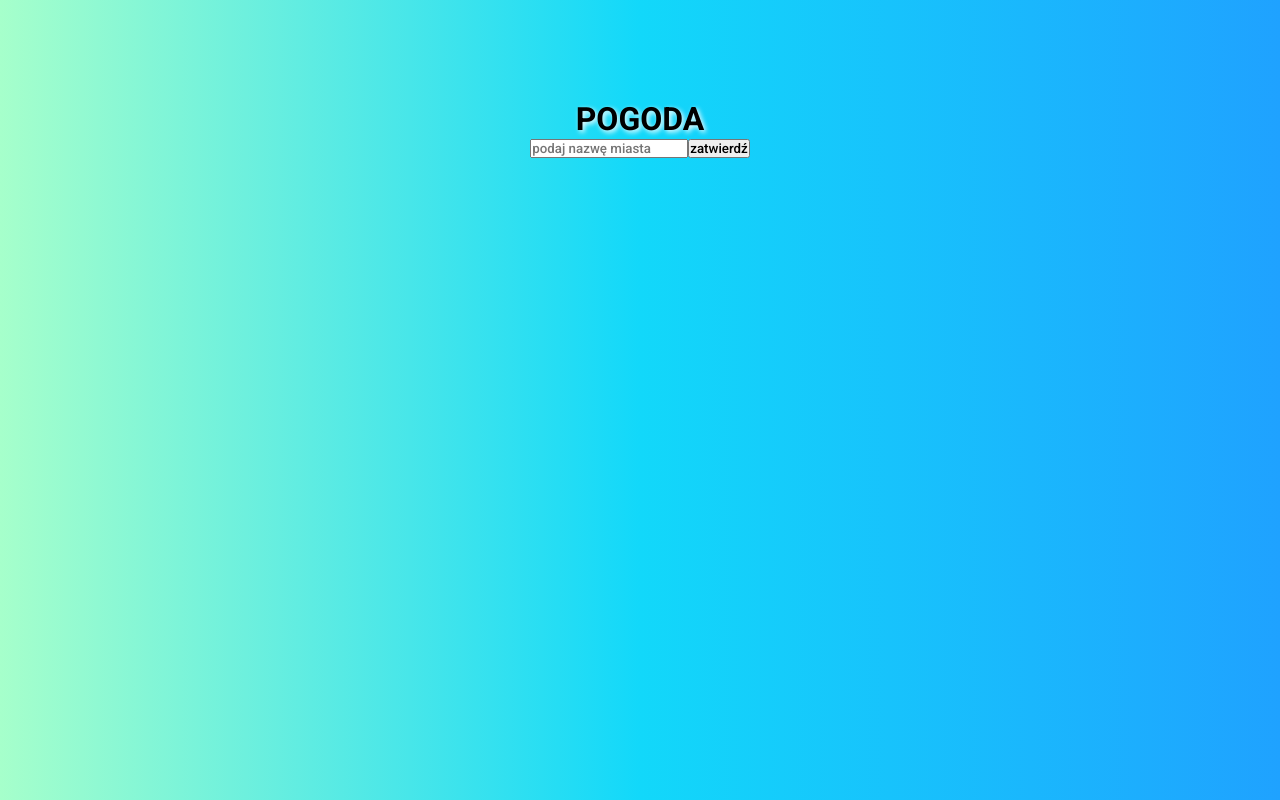
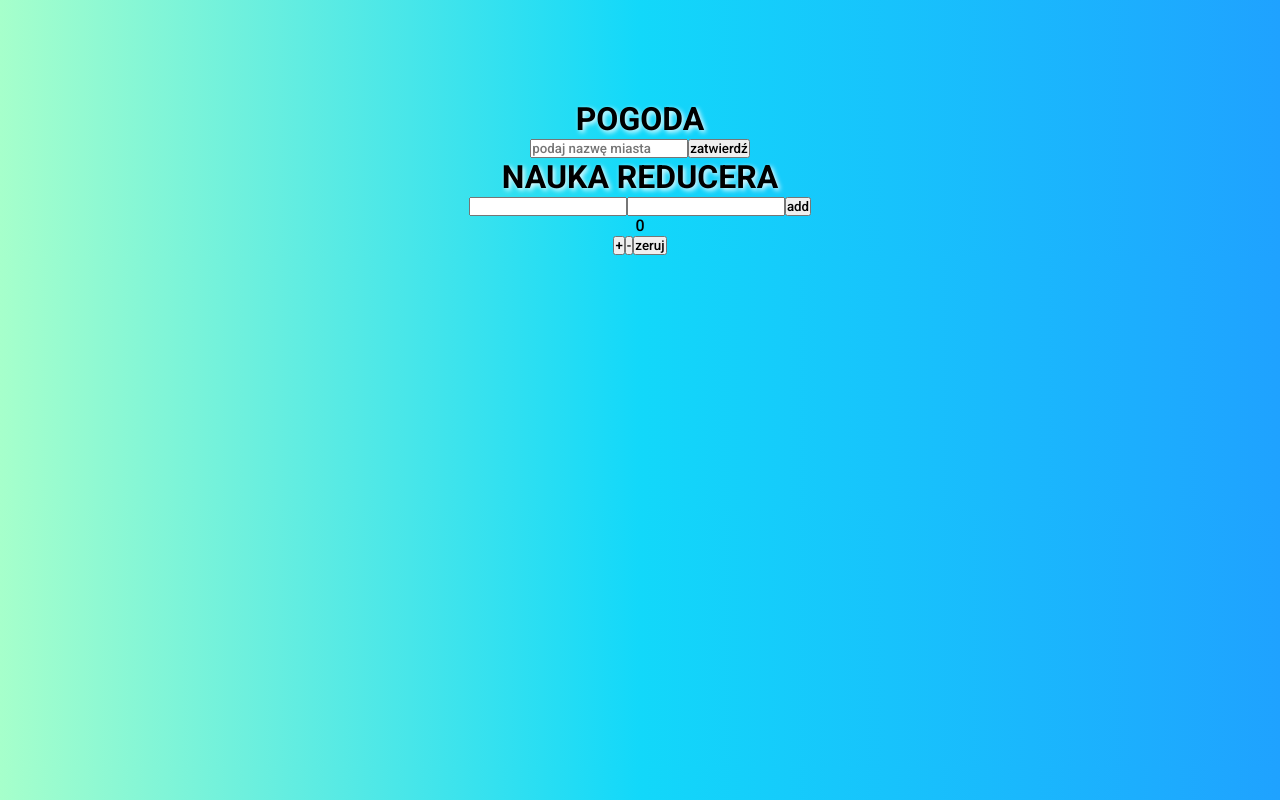
Before and after one commit to anyd007/weather-with-react, a React (Create React App) app: page / in a window 1280 px wide. Built offline with nearby package versions, Linux system fonts and the light colour scheme; no server answers.

Commit message:
fix res styles

```diff
--- a/src/App.js
+++ b/src/App.js
@@ -1,3 +1,4 @@
+import ReducerLern from "./components/ReducerLern";
 import Weather from "./components/Weather";
 
 
@@ -6,6 +7,7 @@ function App() {
   return (
     <div className="App">
     <Weather />
+    <ReducerLern />
     </div>
   );
 }
--- /dev/null
+++ b/src/components/ReducerLern.js
@@ -0,0 +1,109 @@
+import { useReducer } from "react";
+
+const ACTIONS = {
+    INCREMENT: 'increment',
+    DECREMENT: 'decrement',
+    RESET: 'reset',
+    SET_FIELD: 'setField',
+    HANDLE_SUBMIT: 'handleSubmit',
+}
+
+const reducer = (state, action) => {
+    switch (action.type) {
+        case ACTIONS.INCREMENT:
+            return {
+                ...state,
+                count: state.count + 1
+            }
+        case ACTIONS.DECREMENT:
+            return {
+                ...state,
+                count: state.count - 1
+            }
+        case ACTIONS.RESET:
+            return {
+                ...state,
+                count: 0,
+                age: '',
+                name: '',
+                submited: false,
+            }
+        case ACTIONS.SET_FIELD:
+            return {
+                ...state,
+                [action.field]: action.payload
+            }
+        case ACTIONS.HANDLE_SUBMIT:
+            return {
+                ...state,
+                submited: true,
+            }
+        default:
+            return state
+    }
+}
+
+const ReducerLern = () => {
+    const [state, dispatch] = useReducer(reducer, { count: 0, name: '', age: '', submited: false })
+
+    const increment = () => {
+        dispatch({ type: ACTIONS.INCREMENT })
+    }
+    const decrement = () => {
+        dispatch({ type: ACTIONS.DECREMENT })
+    }
+    const reset = () => {
+        dispatch({ type: ACTIONS.RESET })
+    }
+
+    const setField = (field, value) => {
+        dispatch({ type: ACTIONS.SET_FIELD, field, payload: value })
+    }
+
+    const handlesubmit = (e) => {
+        e.preventDefault();
+        if (state.name.trim() !== '' && state.age.trim() !== '') {
+            dispatch({ type: ACTIONS.HANDLE_SUBMIT });
+        }
+        else{
+            return
+        }
+    }
+
+    return (
+        <div className="reducer-lern">
+            <h1>nauka reducera</h1>
+            <div className="lern-box">
+                {!state.submited &&
+                    <form onSubmit={handlesubmit}>
+                        <label>
+                            <input
+                                type="text"
+                                value={state.name}
+                                onChange={(e) => setField('name', e.target.value)}
+                            />
+                            <input
+                                type="number"
+                                value={state.age}
+                                onChange={(e) => setField('age', e.target.value)}
+                            />
+                        </label>
+                        <button>add</button>
+                    </form>
+                }
+                {state.submited &&
+                    <>
+                        <p>imię: {state.name}</p>
+                        <p>wiek: {state.age}</p>
+                    </>}
+
+                <p>{state.count}</p>
+                <button onClick={increment}>+</button>
+                <button onClick={decrement}>-</button>
+                <button onClick={reset}>zeruj</button>
+            </div>
+        </div>
+    );
+}
+
+export default ReducerLern;
--- a/src/styles/temp.scss
+++ b/src/styles/temp.scss
@@ -3,24 +3,28 @@
     margin: 2rem auto;
     .temp-container {
         display: grid;
-        grid-template-columns: repeat(4, 25%);
+        grid-template-columns: repeat(4,25%);
         justify-content: center;
         align-items: center;
         justify-items: center;
         text-align: center;
+        gap: 10px;
+        margin: 0 10px;
 
         .temp-item {
             display: flex;
             flex-direction: column;
             justify-content: center;
             align-items: center;
+            width: 100%;
+            max-width: 300px;
             background: rgba(255, 255, 255, 0.28);
             border-radius: 16px;
             box-shadow: 0 4px 30px rgba(0, 0, 0, 0.1);
             backdrop-filter: blur(6.1px);
             -webkit-backdrop-filter: blur(6.1px);
             border: 1px solid rgba(255, 255, 255, 0.3);
-            padding: 10px;
+            padding: 5px;
 
             & h2{
                 &.worm{
@@ -62,7 +66,7 @@
                     left: 50%;
                     transform: translate(-50%);
                     background: #ff6700;
-                    width: 95%;
+                    width: 100%;
                     border-radius: 10px;
                     bottom: 0;
                     transform-origin: bottom;
@@ -89,6 +93,7 @@
     }
     @media screen and (max-width: 768px) {
         .temp-container{
+            grid-template-columns: repeat(2,49%);
             .temp-item{
                 .temp-animation{
                     height: 80px;
```
